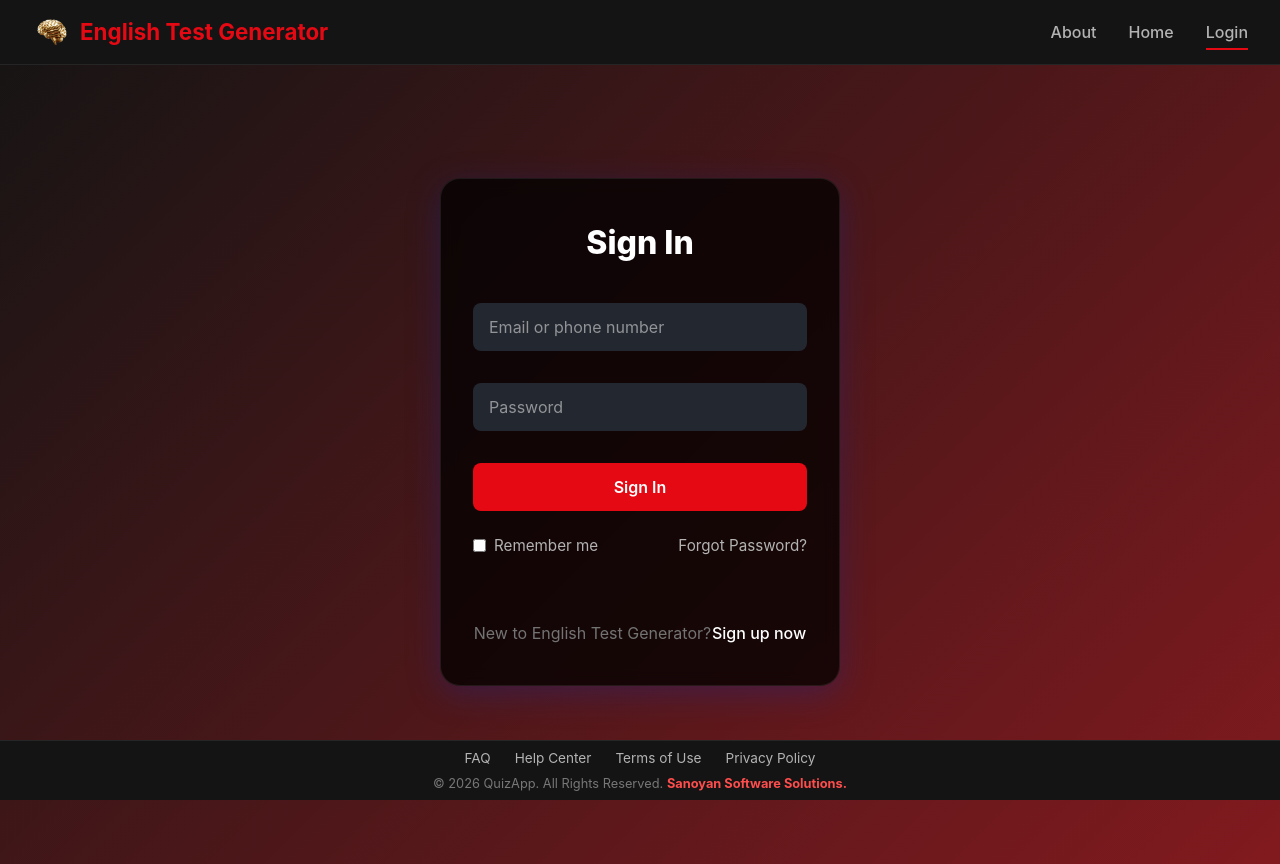
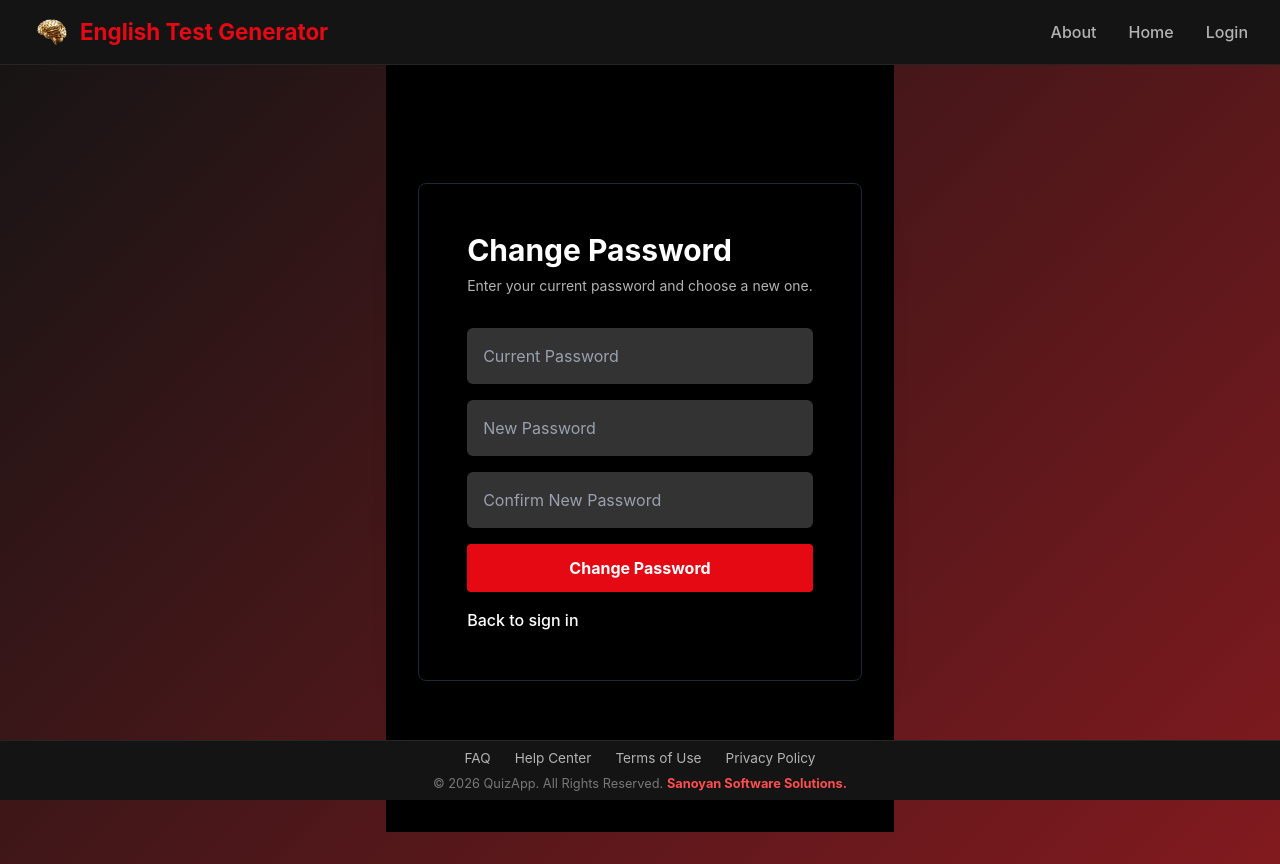
Before and after one commit to eax-academy/english-test-generator-frontend, a React (Vite) app: page /forgot-password in a window 1280 px wide. Before the commit this address led to /login. Built offline with nearby package versions, Linux system fonts and the light colour scheme; no server answers.

Commit message:
fix: remove auth redirect loop on change-password page

```diff
--- a/src/pages/ForgotPasswordPage.tsx
+++ b/src/pages/ForgotPasswordPage.tsx
@@ -1,28 +1,21 @@
-import { useState, useEffect } from "react";
+import { useState } from "react";
 import { Link, useNavigate } from "react-router-dom";
 import { AxiosError } from "axios";
 import { apiChangePassword } from "../api/auth.api";
-import { useAuth } from "../hooks/useAuth";
 
 function ForgotPasswordPage() {
     const navigate = useNavigate();
-    const { isAuthenticated, loading } = useAuth();
     const [currentPassword, setCurrentPassword] = useState("");
     const [newPassword, setNewPassword] = useState("");
     const [confirmPassword, setConfirmPassword] = useState("");
     const [error, setError] = useState("");
     const [submitting, setSubmitting] = useState(false);
-
-    // Redirect to login if not authenticated
-    useEffect(() => {
-        if (!loading && !isAuthenticated) {
-            navigate("/login");
-        }
-    }, [isAuthenticated, loading, navigate]);
+    const [notLoggedIn, setNotLoggedIn] = useState(false);
 
     const handleSubmit = async (e: React.FormEvent) => {
         e.preventDefault();
         setError("");
+        setNotLoggedIn(false);
 
         if (newPassword !== confirmPassword) {
             setError("New passwords do not match.");
@@ -39,15 +32,19 @@ function ForgotPasswordPage() {
             await apiChangePassword({ currentPassword, newPassword, confirmPassword });
             navigate("/login");
         } catch (err: unknown) {
-            const error = err as AxiosError<{ error?: string }>;
-            setError(error.response?.data?.error || "Failed to change password. Please try again.");
+            const axiosErr = err as AxiosError<{ error?: string }>;
+            if (axiosErr.response?.status === 401) {
+                const msg = axiosErr.response?.data?.error || "";
+                if (msg === "Authentication required" || msg === "Invalid or expired access token") {
+                    setNotLoggedIn(true);
+                    return;
+                }
+            }
+            setError(axiosErr.response?.data?.error || "Failed to change password. Please try again.");
         } finally {
             setSubmitting(false);
         }
     };
-
-    // Show nothing while checking auth
-    if (loading) return null;
 
     return (
         <div className="relative flex min-h-screen items-center justify-center bg-black py-12 px-4 sm:px-6 lg:px-8">
@@ -61,6 +58,19 @@ function ForgotPasswordPage() {
                     </p>
                 </div>
 
+                {notLoggedIn ? (
+                    <div className="rounded-md bg-yellow-500/20 p-4 border border-yellow-500/50">
+                        <p className="text-sm font-medium text-yellow-400">
+                            You need to be logged in to change your password.
+                        </p>
+                        <Link
+                            to="/login"
+                            className="mt-3 inline-block font-medium text-white underline hover:text-yellow-300"
+                        >
+                            Go to Login →
+                        </Link>
+                    </div>
+                ) : (
                     <form className="mt-8 space-y-4" onSubmit={handleSubmit}>
                         <div>
                             <input
@@ -119,6 +129,7 @@ function ForgotPasswordPage() {
                             </Link>
                         </div>
                     </form>
+                )}
             </div>
         </div>
     );
```
Lines whose indentation alone changed are shown as unchanged.
